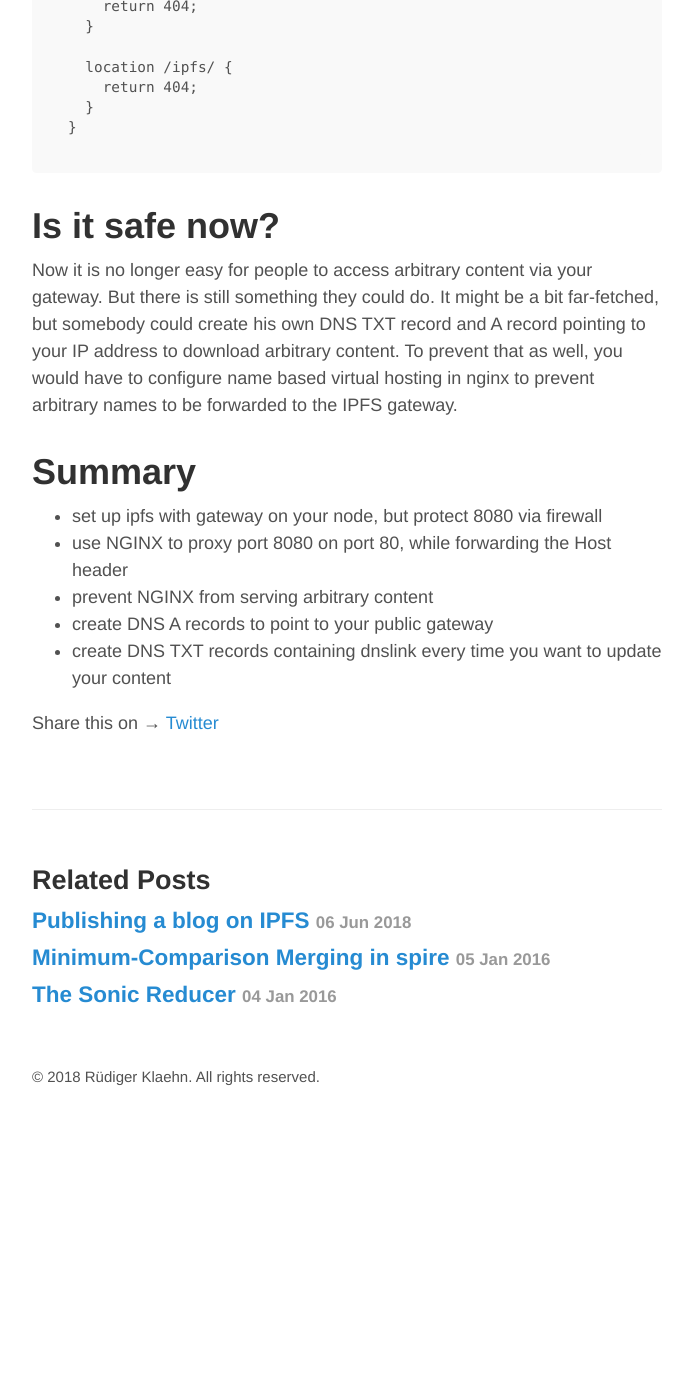
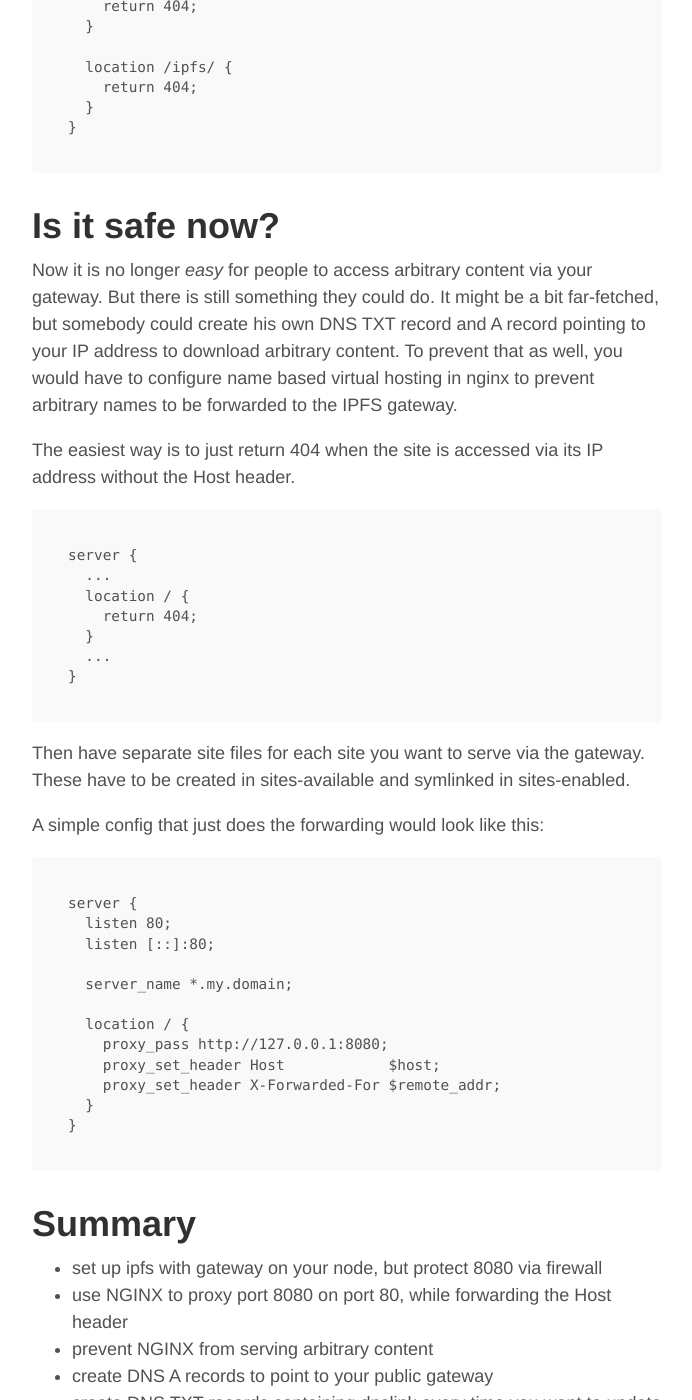
Before and after one commit to rklaehn/rklaehn.github.io, a Jekyll site: the page built from _posts/2018-06-07-running-ipfs-gateway.md, in a window 1280 px wide and 1400 px high, scrolled down 2205 px. Shown: the whole window, without its empty margins (293-985 px from the left). Built offline with Jekyll 4.4.1, drawn with Linux system fonts in a browser that asks for light colours; Markdown is read by kramdown in place of the engine named in the settings; before the commit the page ends 3331 px from its top, so only the background shows below that; some of the changed text lies outside the part shown.

Commit message:
Update 2018-06-07-running-ipfs-gateway.md

````diff
--- a/_posts/2018-06-07-running-ipfs-gateway.md
+++ b/_posts/2018-06-07-running-ipfs-gateway.md
@@ -61,7 +61,7 @@
 
 `http://<your gateway ip>/ipfs/<some 4GB warezed movie>`
 
-Not good. So let's prevent that. Just disallow access via `<your gateway ip>/ipfs` or `<your gateway ip>/ipns`.
+Not good. So let's prevent that. One way would be to just disallow access via `<your gateway ip>/ipfs` or `<your gateway ip>/ipns`.
 
 ```
 server {
@@ -77,10 +77,42 @@
 
 # Is it safe now?
 
-Now it is no longer easy for people to access arbitrary content via your gateway. But there is still something they could do.
-It might be a bit far-fetched, but somebody could create his own DNS TXT record and A record pointing to your IP address to
-download arbitrary content. To prevent that as well, you would have to configure name based virtual hosting in nginx to prevent
-arbitrary names to be forwarded to the IPFS gateway.
+Now it is no longer *easy* for people to access arbitrary content via your gateway. But there is still something they could
+do. It might be a bit far-fetched, but somebody could create his own DNS TXT record and A record pointing to your IP address
+to download arbitrary content. To prevent that as well, you would have to configure name based virtual hosting in nginx to
+prevent arbitrary names to be forwarded to the IPFS gateway.
+
+The easiest way is to just return 404 when the site is accessed via its IP address without the Host header.
+
+```
+server {
+  ...
+  location / {
+    return 404;
+  }
+  ...
+}
+```
+
+Then have separate site files for each site you want to serve via the gateway. These have to be created in sites-available and
+symlinked in sites-enabled.
+
+A simple config that just does the forwarding would look like this:
+
+```
+server {
+  listen 80;
+  listen [::]:80;
+
+  server_name *.my.domain;
+
+  location / {
+    proxy_pass http://127.0.0.1:8080;
+    proxy_set_header Host            $host;
+    proxy_set_header X-Forwarded-For $remote_addr;
+  }
+}
+```
 
 # Summary
 
````
